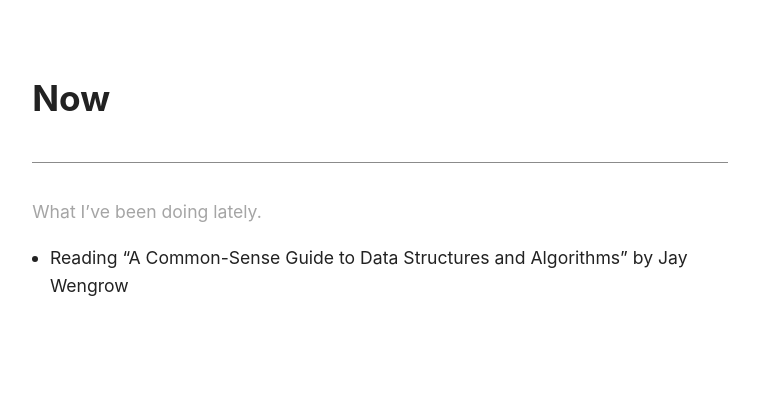
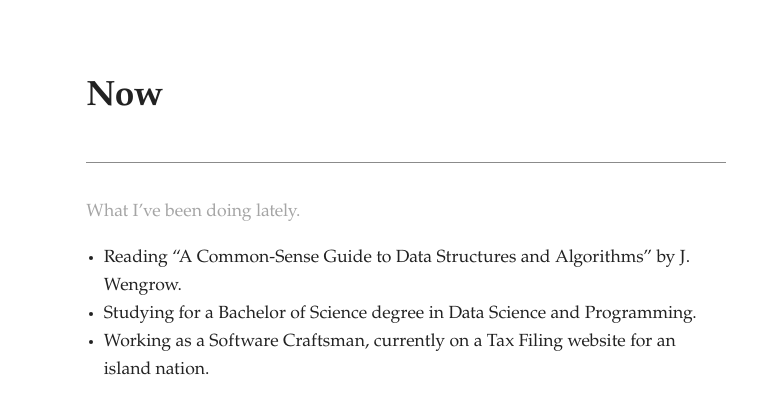
Before and after one commit to anshulxyz/anshulxyz.github.io, a Jekyll site: the page built from now.md, in a window 1280 px wide. Shown: the top 414 px of the page, without its empty margins (144-903 px from the left). Built offline with Jekyll 4.4.1, drawn with Linux system fonts in a browser that asks for light colours.

```diff
--- a/_sass/main.scss
+++ b/_sass/main.scss
@@ -7,20 +7,21 @@ $serif: georgia, Iowan Old Style, Apple Garamond, Baskerville, Times New Roman,
 Serif, Times, Source Serif Pro, serif, Apple Color Emoji, Segoe UI Emoji, Segoe
 UI Symbol;
 
+$book: et-book,Palatino,Palatino Linotype,Palatino LT STD,Book Antiqua,Georgia,serif;
 
 html {
-  max-width: 85ch;
+  max-width: 95ch;
   margin: auto;
   padding-top: 2em;
   line-height: 1.6;
-  font-family: $sans-serif;
+  font-family: $book;
   font-size: calc(1em * 1.1);
   background: white;
   color: $color-gray-6;
 }
 
 div.container {
-  margin-right: 25%;
+  margin-right: 22%;
 }
 
 aside, .aside {
@@ -29,7 +30,7 @@ aside, .aside {
   position: relative;
   width: 20vw;
   margin-right: -22vw;
-  font-size: calc(1em * 0.75);
+  font-size: calc(1em * 0.8);
 }
 
 @media (max-width: 768px) {
--- a/now.md
+++ b/now.md
@@ -6,7 +6,9 @@ layout: page
 What I've been doing lately.
 {:.muted}
 
-- Reading "A Common-Sense Guide to Data Structures and Algorithms" by Jay Wengrow
+- Reading "A Common-Sense Guide to Data Structures and Algorithms" by J. Wengrow.
+- Studying for a Bachelor of Science degree in Data Science and Programming.
+- Working as a Software Craftsman, currently on a Tax Filing website for an island nation.
 <!--- "The Metamorphosis" by Franz Kafka-->
 <!--- "Flatland" by Edwin Abbott-->
 <!--- "Introduction to Mathematical Thinking" by Keith Devlin-->
```
Also changed, not shown: _drafts/sample.md (+1 -1 lines), _layouts/note.html (added, +22 -0 lines), _layouts/post.html (+4 -4 lines), _notes/news.md (deleted, +0 -10 lines), _notes/other.md (deleted, +0 -9 lines), archive.md (+12 -0 lines), Gemfile.lock.
